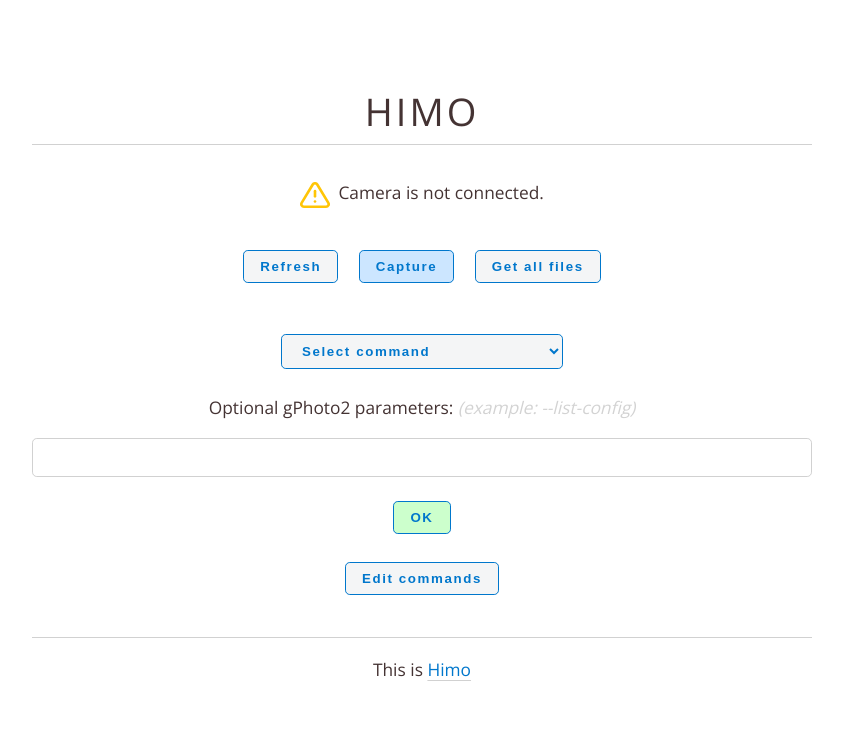
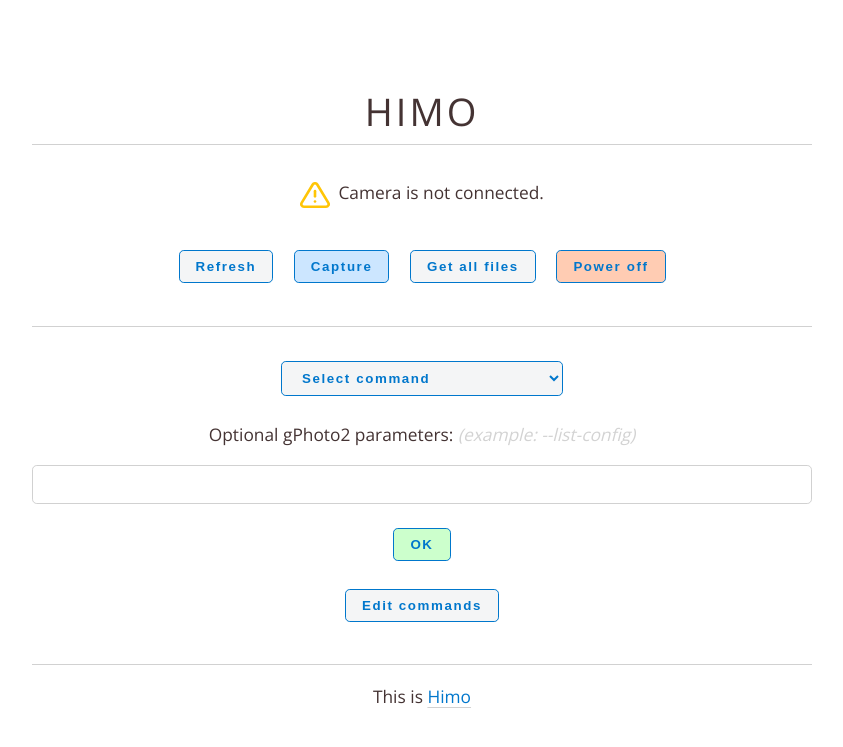
Before and after one commit to dmpop/himo, a PHP site: page / in a window 1280 px wide. Shown: the top 747 px of the page, without its empty margins (218-1061 px from the left). Run offline with PHP 8.4, Linux system fonts and the light colour scheme.

Commit message:
Power off button

```diff
--- a/index.php
+++ b/index.php
@@ -50,13 +50,14 @@
 		}
 		?>
 
-		<form style="margin-top: 2em;" action=' ' method='POST'>
+		<form style="margin-top: 2em;" action=" " method="POST">
 			<button type="submit" style="display: inline;" name="refresh">Refresh</button>
-			<button type="submit" style="background-color: #cce6ff;  display: inline;" name="capture">Capture</button>
+			<button type="submit" style="display: inline; background-color: #cce6ff;" name="capture">Capture</button>
 			<!-- Custom button that uses the first value of the $custom array as the button label -->
 			<button type="submit" style="display: inline;" name="custom"><?php echo $custom[0] ?></button>
+			<button type='submit' style="display: inline; background-color: #ffccb3;" name="poweroff">Power off</button>
 		</form>
-
+		<hr style="margin-top: 2em;">
 		<?php
 		if (!empty($_POST["capture"])) {
 			echo "<pre>";
@@ -74,8 +75,8 @@
 		}
 		?>
 
-		<form style="margin-top: 2em;" action='index.php' method='POST'>
-			<select name='parameter'>
+		<form style="margin-top: 1.5em;" action='index.php' method='POST'>
+			<select name="parameter">
 				<option value=''>Select command</option>
 				<?php
 				if (file_exists("commands.csv")) {
@@ -91,9 +92,9 @@
 			</select>
 			<p>Optional gPhoto2 parameters: <em style="color:lightgray">(example: --list-config)</em></p>
 			<input type="text" name="cmd">
-			<button style="background-color: #ccffcc;" type='submit'>OK</button>
+			<button style="background-color: #ccffcc;" type="submit">OK</button>
 		</form>
-		<button type='submit' style="margin-top: 1.5em; display: inline;" type="button" onclick="location.href='edit.php';">Edit commands</button>
+		<button style="margin-top: 1.5em; display: inline;" type="button" onclick="location.href='edit.php';">Edit commands</button>
 
 		<?php
 
@@ -113,6 +114,9 @@
 			passthru("$command");
 			echo '</pre>';
 		}
+		if (isset($_POST["poweroff"])) {
+			shell_exec('sudo poweroff > /dev/null 2>&1 & echo $!');
+		}
 		?>
 		<hr style="margin-top: 2em;">
 		<p>This is <a href="https://github.com/dmpop/himo">Himo</a></p>
```
